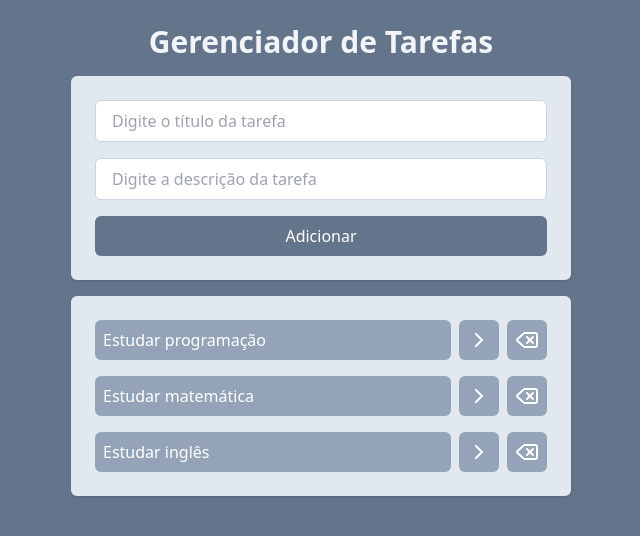
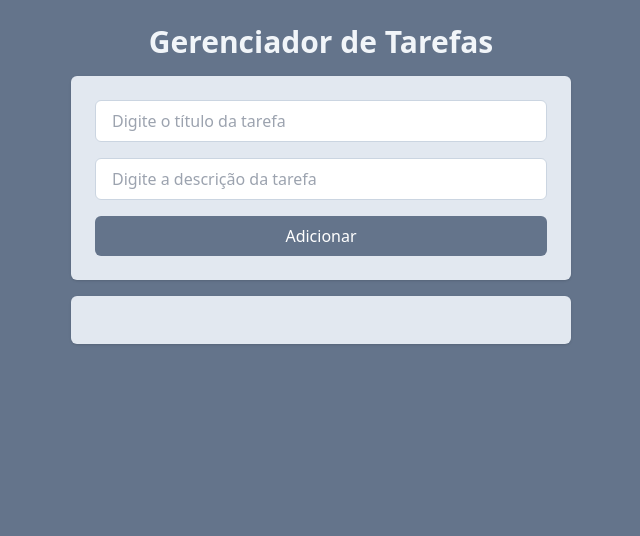
Before and after one commit to jardelsonfeijao/gerenciador-de-tarefas-react, a React (Vite) app: page / in a window 1280 px wide. Shown: the top 536 px of the page, without its empty margins (319-959 px from the left). Built offline with nearby package versions, Linux system fonts and the light colour scheme.

Commit message:
feat: adiciona persistência de tarefas no Local Storage usando useEffect

```diff
--- a/src/App.jsx
+++ b/src/App.jsx
@@ -1,32 +1,16 @@
-import { useState } from "react";
+import { useEffect, useState } from "react";
 import AddTask from "./components/AddTask";
 import Tasks from "./components/Tasks";
 import { v4 } from "uuid";
 
 function App() {
-  const [tasks, setTasks] = useState([
-    {
-      id: 1,
-      title: "Estudar programação",
-      description:
-        "Estudar programação para se tornar um desenvolvedor full stack.",
-      isCompleted: false,
-    },
-    {
-      id: 2,
-      title: "Estudar matemática",
-      description:
-        "Estudar programação para se tornar um desenvolvedor full stack.",
-      isCompleted: false,
-    },
-    {
-      id: 3,
-      title: "Estudar inglês",
-      description:
-        "Estudar programação para se tornar um desenvolvedor full stack.",
-      isCompleted: false,
-    },
-  ]);
+  const [tasks, setTasks] = useState(
+    JSON.parse(localStorage.getItem("tasks")) || []
+  );
+
+  useEffect(() => {
+    localStorage.setItem("tasks", JSON.stringify(tasks));
+  }, [tasks]);
 
   function onTaskClick(taskId) {
     const newTasks = tasks.map((task) => {
```
